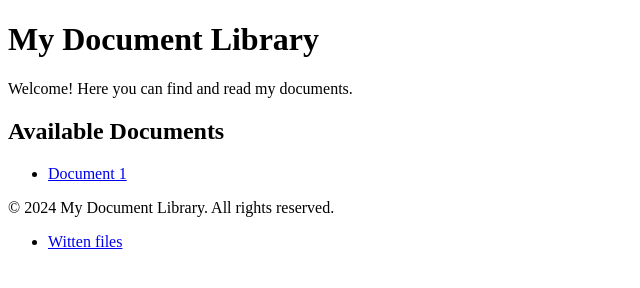
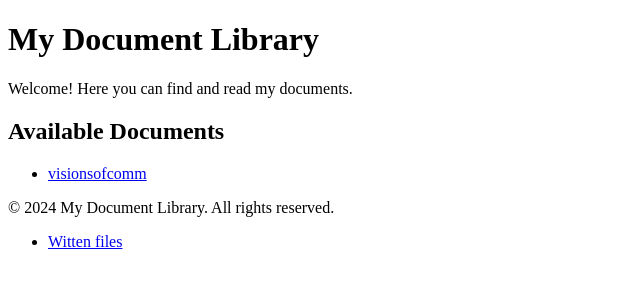
Before and after one commit to arcaen5/arcaen5.github.io, a plain HTML site: page index.html in a window 1280 px wide. Shown: the full height of the page, 0-640 px from the left. Drawn offline with Linux system fonts and the light colour scheme.

Commit message:
Update index.html

```diff
--- a/index.html
+++ b/index.html
@@ -12,7 +12,7 @@
     <h2>Available Documents</h2>
     <ul>
         <!-- Add links to your uploaded documents -->
-        <li><a href="documents/Didn't said.docx" target="_blank">Document 1</a></li>
+        <li><a href="documents/Visions Of Communism.edited.docx" target="_blank">visionsofcomm</a></li>
     </ul>
 
     <footer>
```
